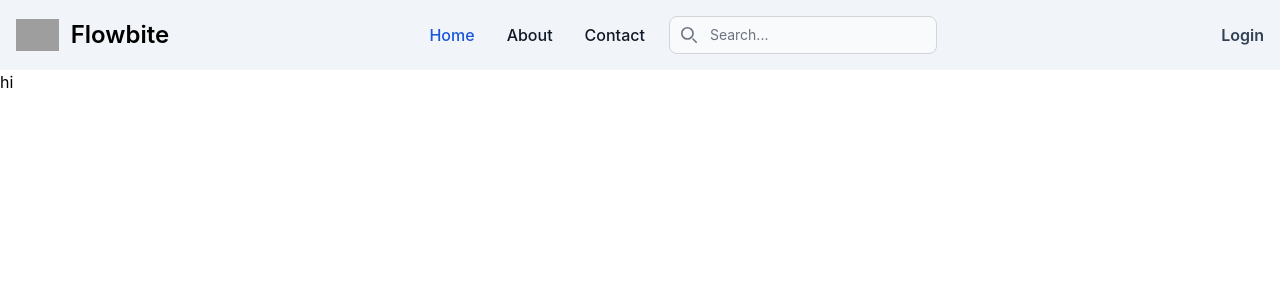
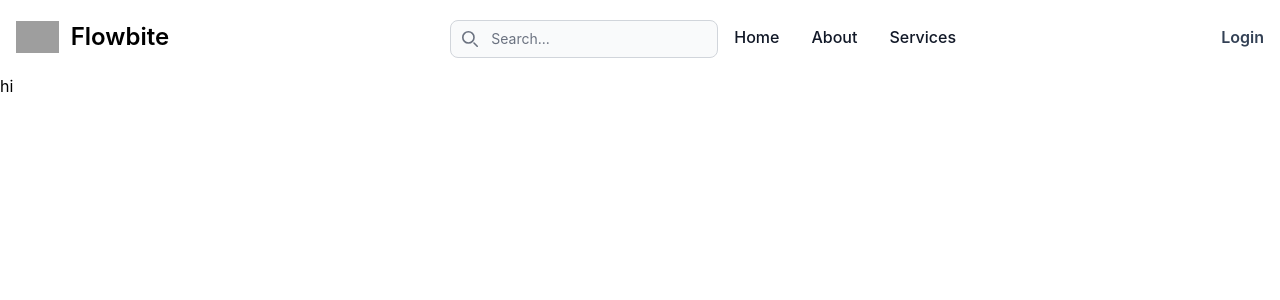
Before and after one commit to Shubhendu-12/BharatRealEstate, a React (Vite) app: page / in a window 1280 px wide. Shown: the top 300 px of the page. Built offline with nearby package versions, Linux system fonts and the light colour scheme; no server answers; grey boxes are pictures that could not be loaded.

Commit message:
Complete Navbar Search (form) functionality

```diff
--- a/index.html
+++ b/index.html
@@ -10,6 +10,8 @@
   <body>
     <div id="root"></div>
     <script type="module" src="/src/main.jsx"></script>
-    <script src="https://cdnjs.cloudflare.com/ajax/libs/flowbite/2.2.0/flowbite.min.js"></script>
+    <script src="https://cdnjs.cloudflare.com/ajax/libs/flowbite/2.2.0/flowbite.min.js">
+    </script>
+
   </body>
 </html>
--- a/src/components/Navbar.jsx
+++ b/src/components/Navbar.jsx
@@ -1,25 +1,49 @@
 import React from 'react'
 import { useSelector } from 'react-redux'
-import { Link } from 'react-router-dom'
+import { Link,useNavigate } from 'react-router-dom'
+import { useState,useEffect } from 'react'
 
 
 // const style1= {backgroundColor:"red"}
 const Navbar = () => {
+
   const {currentUser} = useSelector((state)=>{
     return state.user
   })
+
+  const [searchTerm, setSearchTerm] = useState('');
+  const navigate = useNavigate();
+
+  const handleSubmit =(e)=> {
+    e.preventDefault();
+    const urlParams = new URLSearchParams(window.location.search);
+    urlParams.set('searchTerm',searchTerm);
+    const searchQuery = urlParams.toString();
+    navigate(`/search?${searchQuery}`)
+
+  }
+
+  useEffect(() => {
+    const urlParams = new URLSearchParams(location.search);
+    const searchTermFromUrl = urlParams.get('searchTerm');
+   if(searchTermFromUrl) {
+    setSearchTerm(searchTermFromUrl)
+   }
+
+  }, [location.search]);
+
   return (
 
-    <>
+   <>
 
-<nav className=" border-gray-200 dark:bg-gray-900 bg-slate-100">
+
+<nav className="bg-white border-gray-200 dark:bg-gray-900">
   <div className="max-w-screen-xl flex flex-wrap items-center justify-between mx-auto p-4">
   <a href="https://flowbite.com/" className="flex items-center space-x-3 rtl:space-x-reverse">
       <img src="https://flowbite.com/docs/images/logo.svg" className="h-8" alt="Flowbite Logo" />
       <span className="self-center text-2xl font-semibold whitespace-nowrap dark:text-white">Flowbite</span>
   </a>
-  <div className="flex items-center md:order-2 space-x-3 md:space-x-0 rtl:space-x-reverse">
-
+  <div className="flex md:order-2">
   <Link to='/profile'>
             {currentUser ? (
               <img className='rounded-full h-7 w-7 object-cover' src={currentUser.avatar} alt='profile' />
@@ -27,97 +51,43 @@ const Navbar = () => {
               <li className=' text-slate-700 font-semibold hover:underline list-none'> Login</li>
             )}
            </Link>
-      {/* <button type="button" className="flex text-sm bg-gray-800 rounded-full md:me-0 focus:ring-4 focus:ring-gray-300 dark:focus:ring-gray-600" id="user-menu-button" aria-expanded="false" data-dropdown-toggle="user-dropdown" data-dropdown-placement="bottom">
-        <span className="sr-only">Open user menu</span>
-        <img className="w-8 h-8 rounded-full" src="https://cdn.pixabay.com/photo/2015/10/05/22/37/blank-profile-picture-973460_1280.png" alt="user photo"/>
-      </button> */}
-      {/* <!-- Dropdown menu --> */}
-      {/* <div className="z-50 hidden my-4 text-base list-none bg-white divide-y divide-gray-100 rounded-lg shadow dark:bg-gray-700 dark:divide-gray-600" id="user-dropdown">
-        <div className="px-4 py-3">
-          <span className="block text-sm text-gray-900 dark:text-white">Bonnie Green</span>
-          <span className="block text-sm  text-gray-500 truncate dark:text-gray-400">name@flowbite.com</span>
-        </div>
-        <ul className="py-2" aria-labelledby="user-menu-button">
-          <li>
-            <a href="#" className="block px-4 py-2 text-sm text-gray-700 hover:bg-gray-100 dark:hover:bg-gray-600 dark:text-gray-200 dark:hover:text-white">Dashboard</a>
-          </li>
-          <li>
-            <a href="#" className="block px-4 py-2 text-sm text-gray-700 hover:bg-gray-100 dark:hover:bg-gray-600 dark:text-gray-200 dark:hover:text-white">Settings</a>
-          </li>
-          <li>
-            <a href="#" className="block px-4 py-2 text-sm text-gray-700 hover:bg-gray-100 dark:hover:bg-gray-600 dark:text-gray-200 dark:hover:text-white">Earnings</a>
-          </li>
-          <li>
-            <a href="#" className="block px-4 py-2 text-sm text-gray-700 hover:bg-gray-100 dark:hover:bg-gray-600 dark:text-gray-200 dark:hover:text-white">Sign out</a>
-          </li>
-        </ul> */}
-      {/* </div> */}
-      {/* <button data-collapse-toggle="navbar-user" type="button" className="inline-flex items-center p-2 w-10 h-10 justify-center text-sm text-gray-500 rounded-lg md:hidden hover:bg-gray-100 focus:outline-none focus:ring-2 focus:ring-gray-200 dark:text-gray-400 dark:hover:bg-gray-700 dark:focus:ring-gray-600" aria-controls="navbar-user" aria-expanded="false">
-        <span className="sr-only">Open main menu</span>
-        <svg className="w-5 h-5" aria-hidden="true" xmlns="http://www.w3.org/2000/svg" fill="none" viewBox="0 0 17 14">
-            <path stroke="currentColor" strokeLinecap="round" strokeLinejoin="round" strokeWidth="2" d="M1 1h15M1 7h15M1 13h15"/>
-        </svg>
-    </button> */}
+
   </div>
-  <div className="items-center justify-between hidden w-full md:flex md:w-auto md:order-1 bg-slate-100" id="navbar-user">
-    <ul className="flex flex-col font-medium p-4 md:p-0 mt-4 border border-gray-100 rounded-lg bg-slate-100 md:space-x-8 rtl:space-x-reverse md:flex-row md:mt-0 md:border-0  dark:bg-gray-800 md:dark:bg-gray-900 dark:border-gray-700">
-      <li>
-        <a href="#" className="block py-2 px-3 text-white bg-slate-100 rounded  md:text-blue-700 md:p-0 md:dark:text-blue-500" aria-current="page">Home</a>
-      </li>
-
-      {/* <li style={{...style1}} > */}
-      <li>
-        <a href="#" className="block py-2 px-3 text-gray-900 rounded hover:bg-gray-100 bg-slate-100 md:hover:bg-transparent md:hover:text-blue-700 md:p-0 dark:text-white md:dark:hover:text-blue-500 dark:hover:bg-gray-700 dark:hover:text-white md:dark:hover:bg-transparent dark:border-gray-700">About</a>
-      </li>
-
-      {/* <li> */}
-        {/* <a href="#" className="block py-2 px-3 text-gray-900 rounded hover:bg-gray-100 md:hover:bg-transparent md:hover:text-blue-700 md:p-0 dark:text-white md:dark:hover:text-blue-500 dark:hover:bg-gray-700 dark:hover:text-white md:dark:hover:bg-transparent dark:border-gray-700">Services</a>
-      </li>
-      <li>
-        <a href="#" className="block py-2 px-3 text-gray-900 rounded hover:bg-gray-100 md:hover:bg-transparent md:hover:text-blue-700 md:p-0 dark:text-white md:dark:hover:text-blue-500 dark:hover:bg-gray-700 dark:hover:text-white md:dark:hover:bg-transparent dark:border-gray-700">Pricing</a>
-      </li> */}
-      <li>
-        <a href="#" className="block py-2 px-3 text-gray-900 rounded hover:bg-gray-100 md:hover:bg-transparent md:hover:text-blue-700 md:p-0 dark:text-white md:dark:hover:text-blue-500 dark:hover:bg-gray-700 dark:hover:text-white md:dark:hover:bg-transparent dark:border-gray-700 bg-slate-100">Contact</a>
-      </li>
-      </ul>
-      <div className="flex md:order-2 mx-6">
-    <button type="button" data-collapse-toggle="navbar-search" aria-controls="navbar-search" aria-expanded="false" className="md:hidden text-gray-500 dark:text-gray-400 hover:bg-gray-100 dark:hover:bg-gray-700 focus:outline-none focus:ring-4 focus:ring-gray-200 dark:focus:ring-gray-700 rounded-lg text-sm p-2.5 me-1">
-      <svg className="w-5 h-5" aria-hidden="true" xmlns="http://www.w3.org/2000/svg" fill="none" viewBox="0 0 20 20">
-        <path stroke="currentColor" strokeLinecap="round" strokeLinejoin="round" strokeWidth="2" d="m19 19-4-4m0-7A7 7 0 1 1 1 8a7 7 0 0 1 14 0Z"/>
-      </svg>
-      <span className="sr-only">Search</span>
-    </button>
-    <div className="relative hidden md:block">
-      <div className="absolute inset-y-0 start-0 flex items-center ps-3 pointer-events-none">
-        <svg className="w-4 h-4 text-gray-500 dark:text-gray-400" aria-hidden="true" xmlns="http://www.w3.org/2000/svg" fill="none" viewBox="0 0 20 20">
-          <path stroke="currentColor" strokeLinecap="round" strokeLinejoin="round" strokeWidth="2" d="m19 19-4-4m0-7A7 7 0 1 1 1 8a7 7 0 0 1 14 0Z"/>
-        </svg>
-        <span className="sr-only">Search icon</span>
-      </div>
-      <input type="text" id="search-navbar" className="block w-full p-2 ps-10 text-sm text-gray-900 border border-gray-300 rounded-lg bg-gray-50 focus:ring-blue-500 focus:border-blue-500 dark:bg-gray-700 dark:border-gray-600 dark:placeholder-gray-400 dark:text-white dark:focus:ring-blue-500 dark:focus:border-blue-500" placeholder="Search..."/>
-    </div>
-    <button data-collapse-toggle="navbar-search" type="button" className="inline-flex items-center p-2 w-10 h-10 justify-center text-sm text-gray-500 rounded-lg md:hidden hover:bg-gray-100 focus:outline-none focus:ring-2 focus:ring-gray-200 dark:text-gray-400 dark:hover:bg-gray-700 dark:focus:ring-gray-600" aria-controls="navbar-search" aria-expanded="false">
-        <span className="sr-only">Open main menu</span>
-        <svg className="w-5 h-5" aria-hidden="true" xmlns="http://www.w3.org/2000/svg" fill="none" viewBox="0 0 17 14">
-            <path stroke="currentColor" strokeLinecap="round" strokeLinejoin="round" strokeWidth="2" d="M1 1h15M1 7h15M1 13h15"/>
-        </svg>
-    </button>
-  </div>
-    <div className="items-center justify-between hidden w-full md:flex md:w-auto md:order-1" id="navbar-search">
-      <div className="relative mt-3 md:hidden">
+    <div className="items-center justify-between  w-full md:flex md:w-auto md:order-1" id="navbar-search">
+      <form onSubmit={handleSubmit} className="relative mt-1 mx-4 max-md:mt-4 ">
         <div className="absolute inset-y-0 start-0 flex items-center ps-3 pointer-events-none">
+          <button>
           <svg className="w-4 h-4 text-gray-500 dark:text-gray-400" aria-hidden="true" xmlns="http://www.w3.org/2000/svg" fill="none" viewBox="0 0 20 20">
             <path stroke="currentColor" strokeLinecap="round" strokeLinejoin="round" strokeWidth="2" d="m19 19-4-4m0-7A7 7 0 1 1 1 8a7 7 0 0 1 14 0Z"/>
           </svg>
+          </button>
         </div>
-        <input type="text" id="search-navbar" className="block w-full p-2 ps-10 text-sm text-gray-900 border border-gray-300 rounded-lg bg-gray-50 focus:ring-blue-500 focus:border-blue-500 dark:bg-gray-700 dark:border-gray-600 dark:placeholder-gray-400 dark:text-white dark:focus:ring-blue-500 dark:focus:border-blue-500" placeholder="Search..."/>
-      </div>
-  </div>
-  </div>
+        <input
+        value={searchTerm}
+        onChange={(e)=>setSearchTerm(e.target.value)}
+        type="text" id="search-navbar" className="block w-full p-2 ps-10 text-sm text-gray-900 border border-gray-300 rounded-lg bg-gray-50 focus:ring-blue-500 focus:border-blue-500 dark:bg-gray-700 dark:border-gray-600 dark:placeholder-gray-400 dark:text-white dark:focus:ring-blue-500 dark:focus:border-blue-500" placeholder="Search..."/>
+      </form>
+      <ul className="flex flex-col p-4 md:p-0 mt-4 font-medium border border-gray-100 rounded-lg bg-gray-50 md:space-x-8 rtl:space-x-reverse md:flex-row md:mt-0 md:border-0 md:bg-white dark:bg-gray-800 md:dark:bg-gray-900 dark:border-gray-700">
+        {/* <li>
+          <a href="#" className="block py-2 px-3 text-white bg-blue-700 rounded md:bg-transparent md:text-blue-700 md:p-0 md:dark:text-blue-500" aria-current="page">Home</a>
+        </li> */}
+        <li>
+          <a href="#" className="block py-2 px-3 text-gray-900 rounded hover:bg-gray-100 md:hover:bg-transparent md:hover:text-blue-700 md:p-0 md:dark:hover:text-blue-500 dark:text-white dark:hover:bg-gray-700 dark:hover:text-white md:dark:hover:bg-transparent dark:border-gray-700">Home</a>
+        </li>
+        <li>
+          <a href="#" className="block py-2 px-3 text-gray-900 rounded hover:bg-gray-100 md:hover:bg-transparent md:hover:text-blue-700 md:p-0 md:dark:hover:text-blue-500 dark:text-white dark:hover:bg-gray-700 dark:hover:text-white md:dark:hover:bg-transparent dark:border-gray-700">About</a>
+        </li>
+        <li>
+          <a href="#" className="block py-2 px-3 text-gray-900 rounded hover:bg-gray-100 md:hover:bg-transparent md:hover:text-blue-700 md:p-0 dark:text-white md:dark:hover:text-blue-500 dark:hover:bg-gray-700 dark:hover:text-white md:dark:hover:bg-transparent dark:border-gray-700">Services</a>
+        </li>
+      </ul>
+    </div>
   </div>
 </nav>
 
-    </>
+
+
+  </>
   )
 }
 
--- a/tailwind.config.js
+++ b/tailwind.config.js
@@ -1,7 +1,7 @@
 /** @type {import('tailwindcss').Config} */
 export default {
   content: ["./index.html",
-  "./src/**/*.{js,ts,jsx,tsx}"],
+  "./src/**/*.{js,ts,jsx,tsx}","./node_modules/flowbite/**/*.js",'node_modules/flowbite-react/lib/esm/**/*.js',],
   darkMode: 'class',
   theme: {
     extend: {
```
Also changed, not shown: 1 other file (tests, documents, lock files or other folders).
